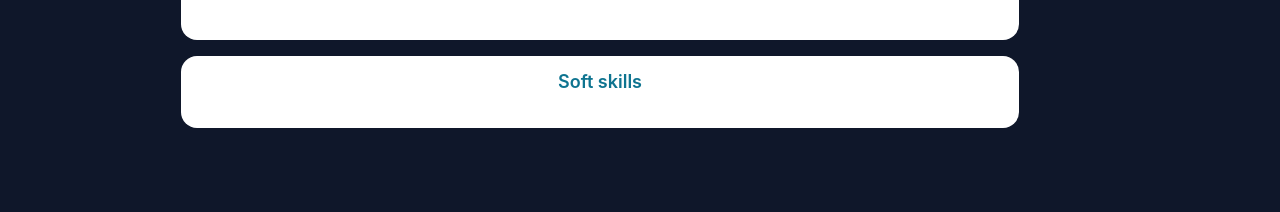
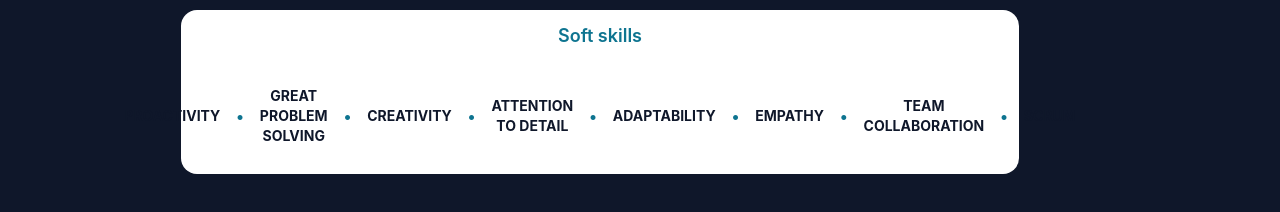
Before and after one commit to mayu0126/my-portfolio, a React (Create React App) app: page / in a window 1280 px wide. Shown: the part 3624-3836 px from the top of the page. Built offline with nearby package versions, Linux system fonts and the light colour scheme.

Commit message:
style: add soft skills

```diff
--- a/src/components/Skills/Skills.jsx
+++ b/src/components/Skills/Skills.jsx
@@ -85,8 +85,56 @@ const Skills = ({id}) => {
 
           <div className='text-center mb-4 px-3 py-3 bg-white rounded-2xl'>
             <div className='mb-5 font-semibold text-lg text-cyan-700'>Soft skills</div>
+
+            <div className='flex justify-center items-center'>
+              <div className='flex justify-center items-center text-sm font-bold text-slate-900 uppercase p-4'>
+                proactivity
+              </div>
+              <div className='flex justify-center items-center text-base font-bold text-cyan-700'>
+                •
+              </div>
+              <div className='flex justify-center items-center text-sm font-bold text-slate-900 uppercase p-4'>
+                great <br/> problem solving
+              </div>
+              <div className='flex justify-center items-center text-base font-bold text-cyan-700'>
+                •
+              </div>
+              <div className='flex justify-center items-center text-sm font-bold text-slate-900 uppercase p-4'>
+                creativity
+              </div>
+              <div className='flex justify-center items-center text-base font-bold text-cyan-700'>
+                •
+              </div>
+              <div className='flex justify-center items-center text-sm font-bold text-slate-900 uppercase p-4'>
+                attention <br/> to detail
+              </div>
+              <div className='flex justify-center items-center text-base font-bold text-cyan-700'>
+                •
+              </div>
+              <div className='flex justify-center items-center text-sm font-bold text-slate-900 uppercase p-4'>
+                adaptability
+              </div>
+              <div className='flex justify-center items-center text-base font-bold text-cyan-700'>
+                •
+              </div>
+              <div className='flex justify-center items-center text-sm font-bold text-slate-900 uppercase p-4'>
+                empathy
+              </div>
+              <div className='flex justify-center items-center text-base font-bold text-cyan-700'>
+                •
+              </div>
+              <div className='flex justify-center items-center text-sm font-bold text-slate-900 uppercase p-4'>
+                team <br/> collaboration
+              </div>
+              <div className='flex justify-center items-center text-base font-bold text-cyan-700'>
+                •
+              </div>
+              <div className='flex justify-center items-center text-sm font-bold text-slate-900 uppercase p-4'>
+                scrum
+              </div>
+
+            </div>
           </div>
-
 
         </div>
       </div>
```
